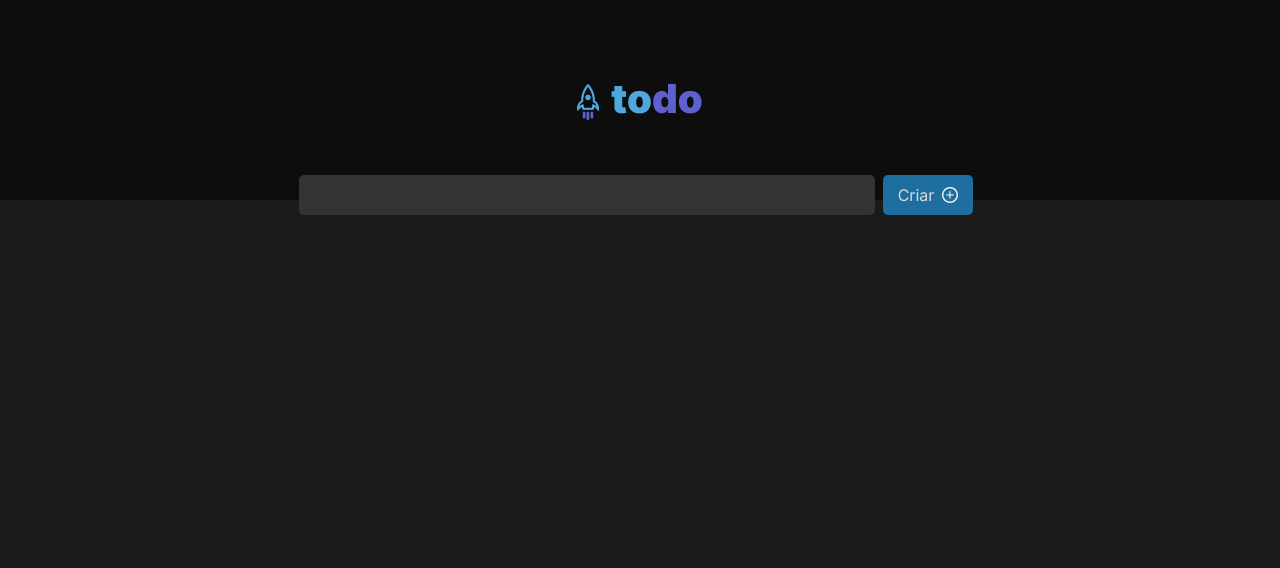
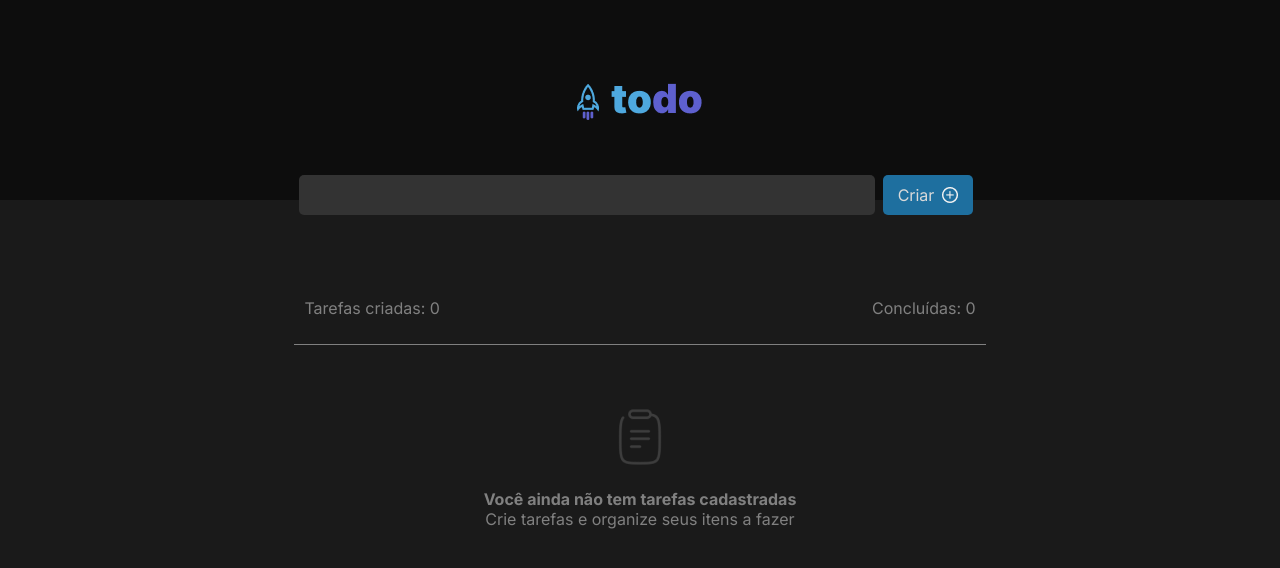
Before and after one commit to MayronSouza/todo-list, a React (Vite) app: page / in a window 1280 px wide. Shown: the top 568 px of the page. Built offline with nearby package versions, Linux system fonts and the light colour scheme.

Commit message:
create empty tasks content component

```diff
--- a/src/App.module.css
+++ b/src/App.module.css
@@ -1,4 +1,7 @@
 .main {
-  height: calc(100vh - 20px);;
+  display: flex;
+  justify-content: center;
+  align-items: start;
+  height: calc(100vh - 20px);
   background-color: var(--gray-600);
 }
--- a/src/App.tsx
+++ b/src/App.tsx
@@ -3,6 +3,7 @@ import { Search } from "./components/Search"
 
 import styles from "./App.module.css"
 import "./global.css"
+import { Content } from "./components/Content"
 
 function App() {
   return (
@@ -10,6 +11,7 @@ function App() {
       <Header />
       <main className={styles.main}>
         <Search />
+        <Content />
       </main>
     </>
   )
--- /dev/null
+++ b/src/components/Content.module.css
@@ -0,0 +1,43 @@
+.content {
+  width: 54vw;
+  margin: 72px 0 8px 0;
+
+}
+
+.content .header {
+  display: flex;
+  justify-content: space-between;
+  align-items: center;
+  padding: 0 20px;
+  height: 72px;
+  padding: 10px;
+
+  width: 100%;
+}
+
+.content hr {
+  border: 0;
+  height: 1px;
+  background-color: var(--gray-300);
+}
+
+.content .tasks {
+  display: flex;
+  flex-direction: column;
+  align-items: center;
+  padding: 1  0px;
+  width: 100%;
+}
+
+.content .tasks .empty {
+  display: flex;
+  flex-direction: column;
+  justify-content: center;
+  align-items: center;
+  margin-top: 64px;
+  color: var(--gray-300);
+}
+
+.content .tasks .empty img {
+  margin-bottom : 24px;
+}
--- /dev/null
+++ b/src/components/Content.tsx
@@ -0,0 +1,22 @@
+import styles from './Content.module.css'
+
+import Clipboard from '../assets/clipboard.png'
+
+export function Content() {
+  return (
+    <div className={styles.content}>
+      <div className={styles.header}>
+        <p>Tarefas criadas: 0</p>
+        <p>Concluídas: 0</p>
+      </div>
+      <hr />
+      <div className={styles.tasks}>
+        <div className={styles.empty}>
+          <img src={Clipboard} alt="empty" />
+          <p><strong>Você ainda não tem tarefas cadastradas</strong></p>
+          <p>Crie tarefas e organize seus itens a fazer</p>
+        </div>
+      </div>
+    </div>
+  )
+}
```
